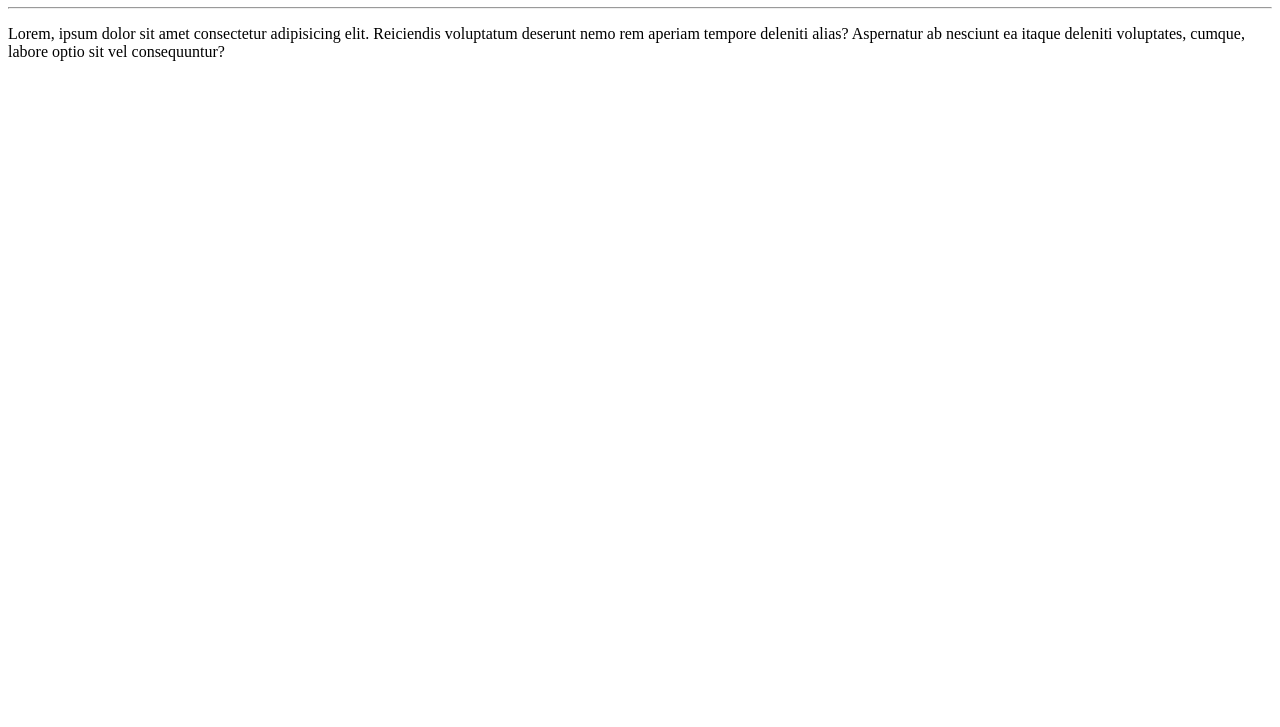
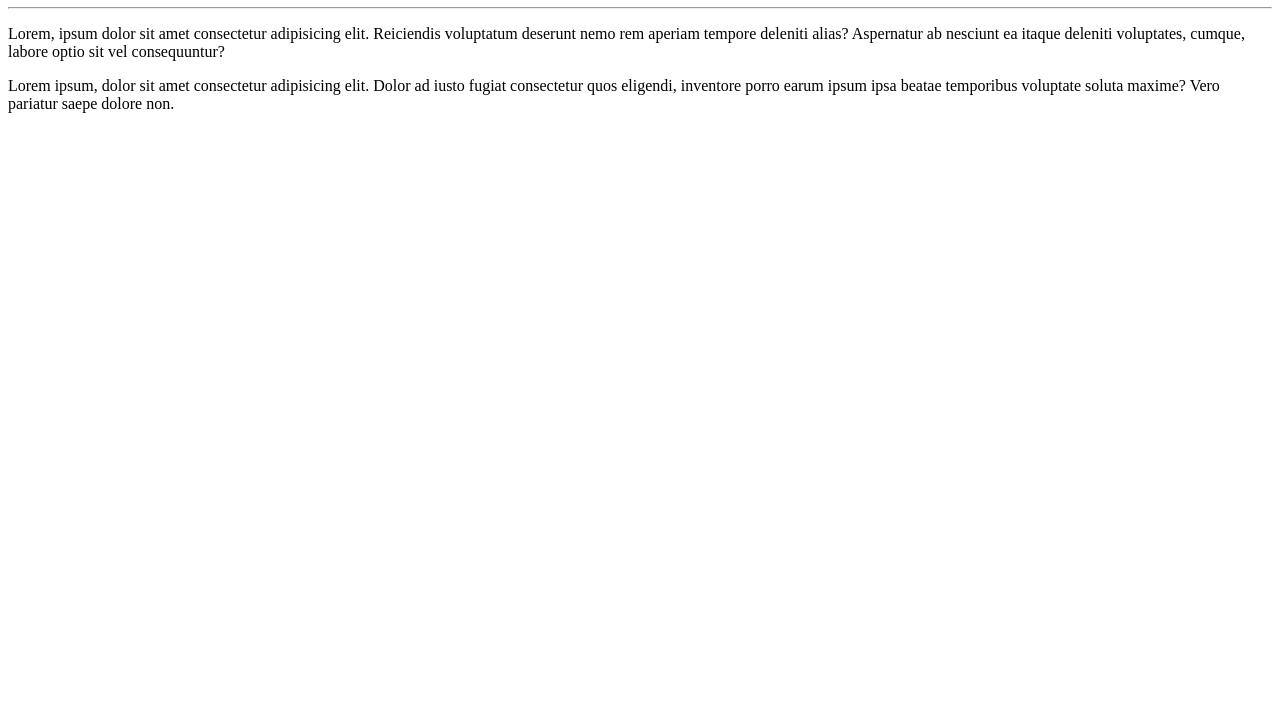
Before and after one commit to eusouheverton/Ola-Mundo, a plain HTML site: page site-exemplo/index.html in a window 1280 px wide. Shown: the part 73-800 px from the top of the page. Drawn offline with Linux system fonts and the light colour scheme.

Commit message:
Adicionei um Parágrafo

```diff
--- a/site-exemplo/index.html
+++ b/site-exemplo/index.html
@@ -9,5 +9,6 @@
     <h1>Olá, Mundo!</h1>
     <hr>
     <p>Lorem, ipsum dolor sit amet consectetur adipisicing elit. Reiciendis voluptatum deserunt nemo rem aperiam tempore deleniti alias? Aspernatur ab nesciunt ea itaque deleniti voluptates, cumque, labore optio sit vel consequuntur?</p>
+    <p>Lorem ipsum, dolor sit amet consectetur adipisicing elit. Dolor ad iusto fugiat consectetur quos eligendi, inventore porro earum ipsum ipsa beatae temporibus voluptate soluta maxime? Vero pariatur saepe dolore non.</p>
 </body>
 </html>
```
